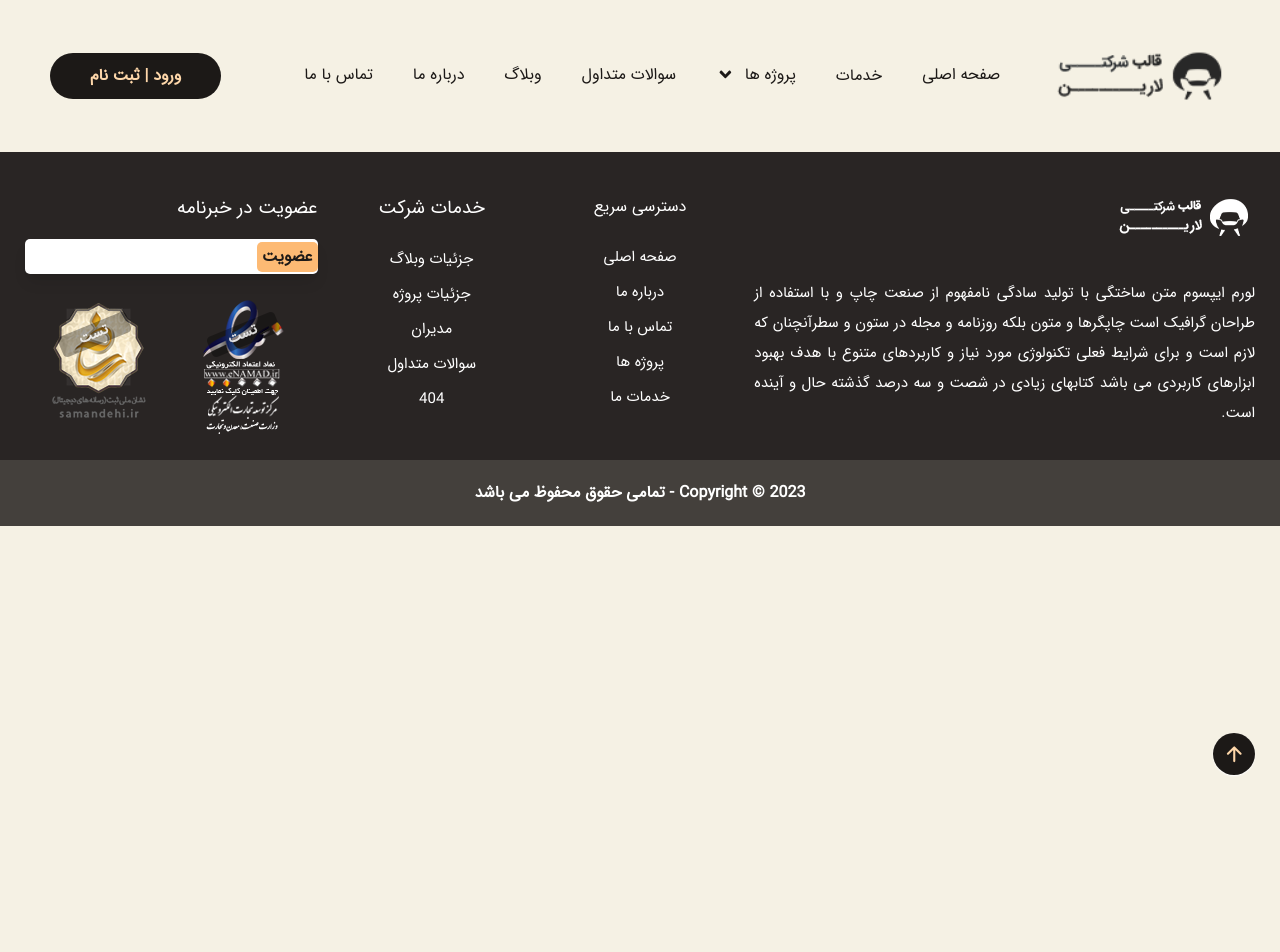
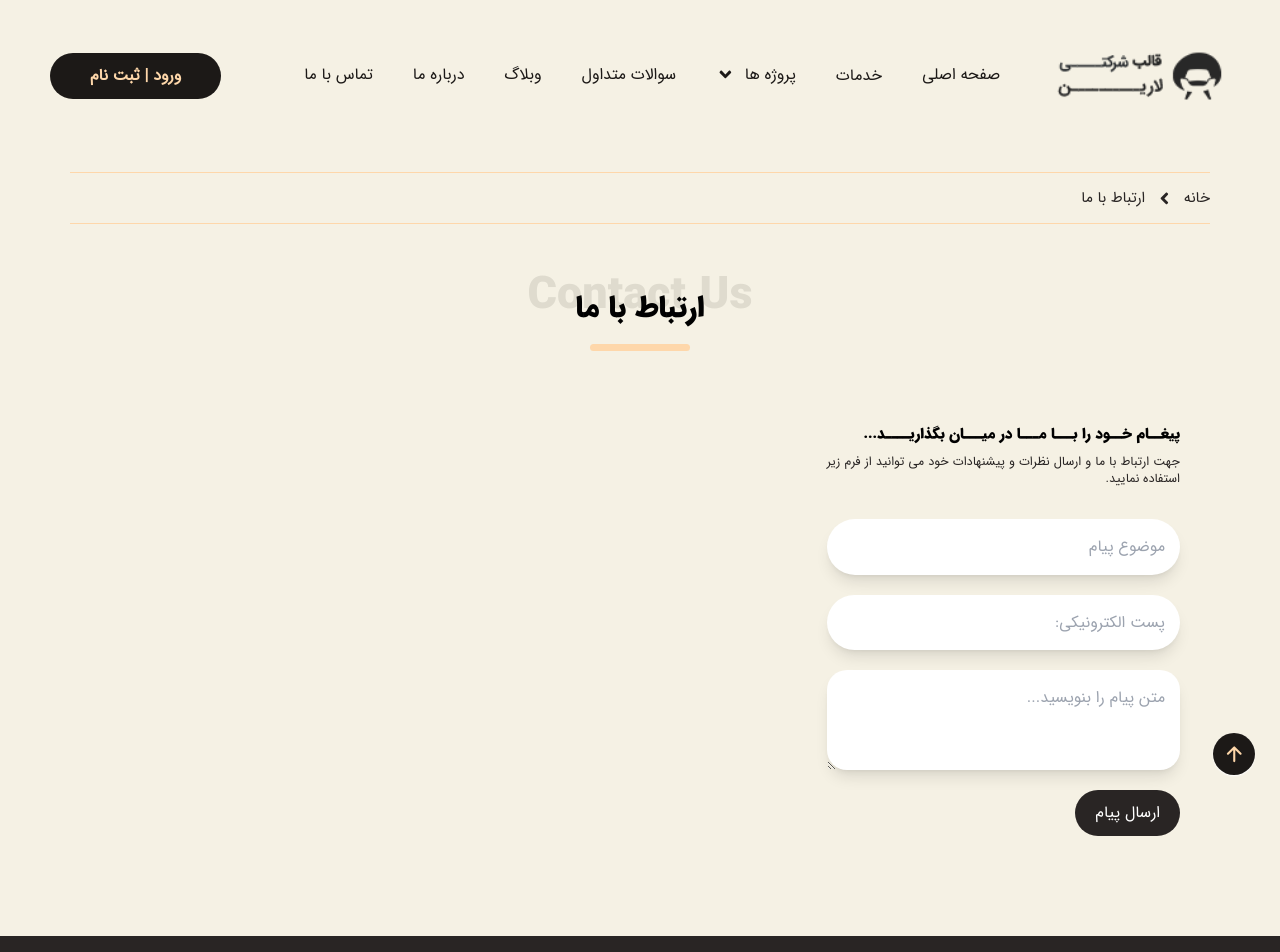
Before and after one commit to Reza-HM/Larin-Corporation, a React (Vite) app: page /contactus in a window 1280 px wide. Shown: the top 952 px of the page. Before the commit the page ends 800 px from the top, so only its background shows below. Built offline with nearby package versions, Linux system fonts and the light colour scheme.

Commit message:
coding contact us page

```diff
--- a/src/Components/Modules/Navbar.tsx
+++ b/src/Components/Modules/Navbar.tsx
@@ -38,9 +38,9 @@ const Navbar = () => {
           </li>
         </ul>
       </div>
-      <div className="flex justify-center items-center bg-stone-900 text-orange-200 hover:bg-orange-200 hover:text-stone-900 duration-300 rounded-full py-4 px-16 cursor-pointer font-bold">
+      <Link to="/signup" className="flex justify-center items-center bg-stone-900 text-orange-200 hover:bg-orange-200 hover:text-stone-900 duration-300 rounded-full py-4 px-16 cursor-pointer font-bold">
         ورود | ثبت نام
-      </div>
+      </Link>
     </div>
   );
 };
--- /dev/null
+++ b/src/Pages/Contactus.tsx
@@ -0,0 +1,74 @@
+import { Link } from "react-router-dom";
+import BreadCrumb from "../Components/Modules/BreadCrumb";
+import SectionHeader from "../Components/Modules/SectionHeader";
+
+const Contactus = () => {
+  return (
+    <div className="container">
+      <BreadCrumb route="ارتباط با ما" />
+      <SectionHeader englishTitle="Contact Us" persianTitle="ارتباط با ما" />
+      <div className="flex gap-8 my-40">
+        <div className="flex-1 flex flex-col container animate-fade-up">
+          <h2 className="font-IRANSans_Black text-2xl">
+            پیغــام خــود را بـــا مـــا در میـــان بگذاریــــد...
+          </h2>
+          <p className="text-justify text-xl text-stone-800 mt-4 mb-12">
+            جهت ارتباط با ما و ارسال نظرات و پیشنهادات خود می توانید از فرم زیر
+            استفاده نمایید.
+          </p>
+
+          <form action="" className="flex flex-col gap-8">
+            <input
+              type="text"
+              className="p-6 shadow-lg rounded-full text-stone-800 focus:border-b-2 focus:border-stone-800 duration-200"
+              placeholder="موضوع پیام"
+            />
+            <input
+              type="text"
+              className="p-6 shadow-lg rounded-full text-stone-800 focus:border-b-2 focus:border-stone-800 duration-200"
+              placeholder="پست الکترونیکی:"
+            />
+            <textarea
+              className="p-6 shadow-lg rounded-[2rem] text-stone-800 min-h-40 max-h-60 focus:border-b-2 focus:border-stone-800 duration-200"
+              placeholder="متن پیام را بنویسید..."
+            ></textarea>
+            <button
+              type="submit"
+              className="self-start bg-stone-800 text-white py-4 px-8 rounded-full cursor-pointer hover:bg-orange-200 hover:text-stone-800 duration-300"
+            >
+              ارسال پیام
+            </button>
+          </form>
+        </div>
+        <div className="flex-[2] relative overflow-hidden hidden md:flex animate-fade-up">
+          <iframe
+            width="100%"
+            height="100%"
+            className="absolute inset-0 rounded-3xl"
+            title="map"
+            src="https://maps.google.com/maps?width=100%&amp;height=600&amp;hl=en&amp;q=%C4%B0zmir+(My%20Business%20Name)&amp;ie=UTF8&amp;t=&amp;z=14&amp;iwloc=B&amp;output=embed"
+            style={{ filter: "grayscale(1) contrast(1.2) opacity(0.4)" }}
+          ></iframe>
+          <div className="flex flex-wra items-center absolute bottom-24 right-0 left-0 bg-white py-6 mx-16 rounded-2xl">
+            <div className="flex-1 px-6">
+              <h3 className="font-IRANSans_Black">مکـــان:</h3>
+              <p className="text-justify text-xl text-stone-700 mt-4">
+                جهت ارتباط با ما و ارسال نظرات و پیشنهادات خود می توانید از فرم
+                زیر استفاده نمایید.
+              </p>
+            </div>
+            <div className="flex-1 px-6 space-y-4">
+              <h3 className="font-IRANSans_Black">ایمیــل:</h3>
+              <Link className="text-orange-400" to="">
+                sitename@gmail.com
+              </Link>
+              <h3 className="font-IRANSans_Black">تمـاس:</h3>
+              <Link to="">021-55442345 | 09135553366</Link>
+            </div>
+          </div>
+        </div>
+      </div>
+    </div>
+  );
+};
+export default Contactus;
--- /dev/null
+++ b/src/Pages/Login.tsx
@@ -0,0 +1,6 @@
+const Login = () => {
+  return (
+    <div>Login</div>
+  )
+}
+export default Login
--- /dev/null
+++ b/src/Pages/Register.tsx
@@ -0,0 +1,6 @@
+const Register = () => {
+  return (
+    <div>Register</div>
+  )
+}
+export default Register
--- a/src/routes.tsx
+++ b/src/routes.tsx
@@ -1,8 +1,11 @@
 import Aboutus from "./Pages/Aboutus";
 import Blog from "./Pages/Blog";
+import Contactus from "./Pages/Contactus";
 import Index from "./Pages/Index";
+import Login from "./Pages/Login";
 import Projects from "./Pages/Projects";
 import Questions from "./Pages/Questions";
+import Register from "./Pages/Register";
 import Services from "./Pages/Services";
 
 interface Route {
@@ -17,6 +20,9 @@ const routes: Route[] = [
   { path: "/questions", element: <Questions /> },
   { path: "/blog", element: <Blog /> },
   { path: "/aboutus", element: <Aboutus /> },
+  { path: "/contactus", element: <Contactus /> },
+  { path: "/signin", element: <Login /> },
+  { path: "/signup", element: <Register /> },
 ];
 
 export default routes;
```
